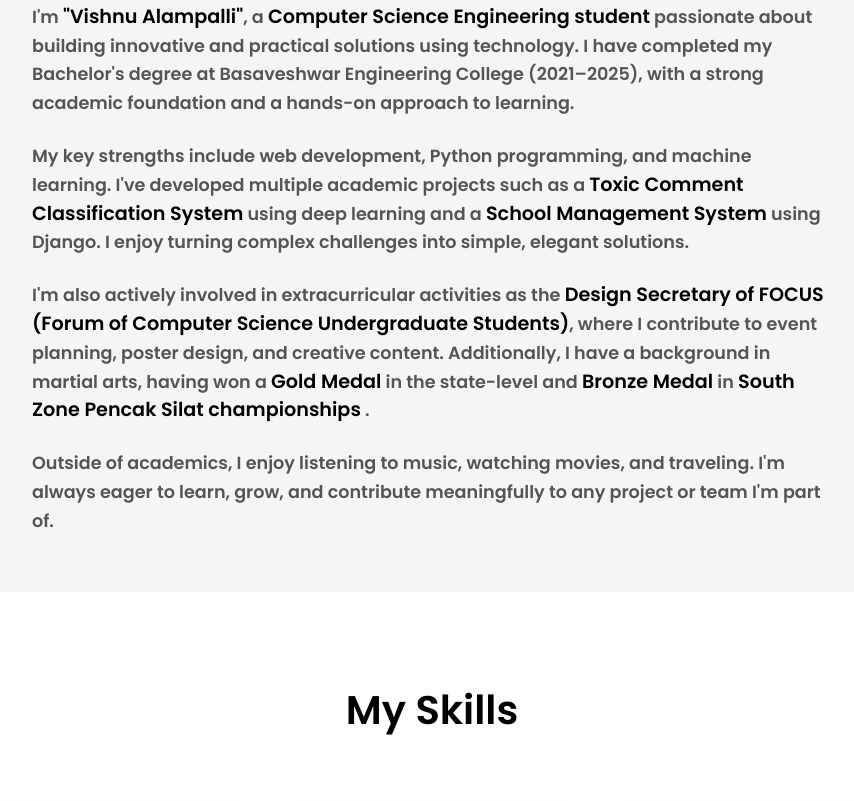
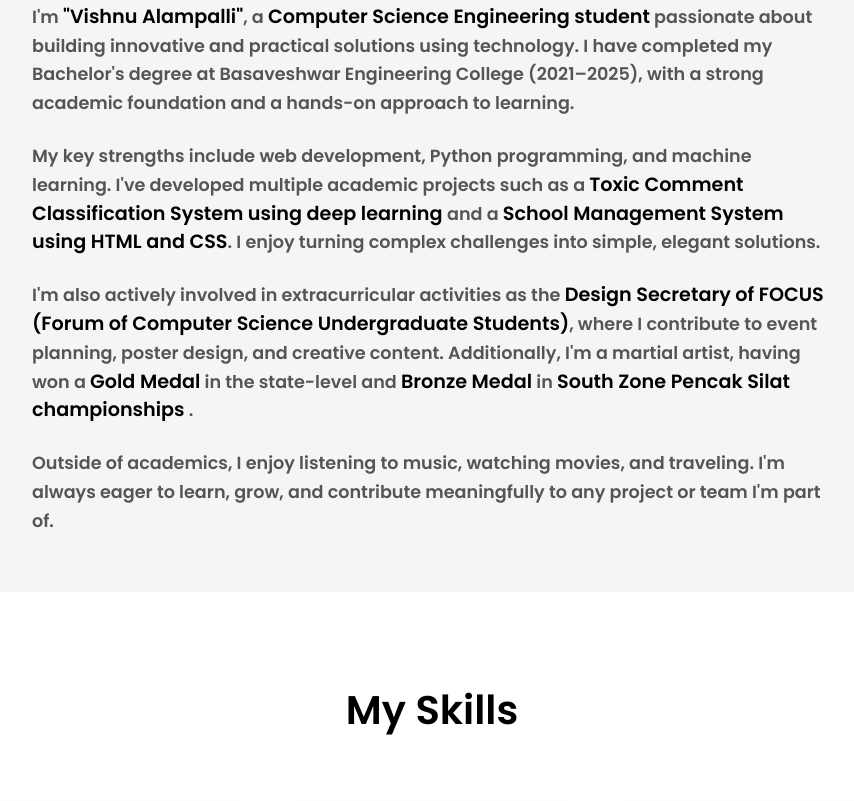
Before and after one commit to alampallivish2003/Vish-portfolio, a plain HTML site: page index.html in a window 1280 px wide. Shown: the part 820-1621 px from the top of the page, without its empty margins (208-1062 px from the left). Drawn offline with Linux system fonts and the light colour scheme.

Commit message:
index.html

```diff
--- a/index.html
+++ b/index.html
@@ -104,10 +104,13 @@
             <p>
               My key strengths include web development, Python programming, and
               machine learning. I've developed multiple academic projects such
-              as a <strong>Toxic Comment Classification System</strong> using
-              deep learning and a
-              <strong>School Management System</strong> using Django. I enjoy
-              turning complex challenges into simple, elegant solutions.
+              as a
+              <strong
+                >Toxic Comment Classification System using deep learning
+              </strong>
+              and a
+              <strong>School Management System using HTML and CSS</strong>. I
+              enjoy turning complex challenges into simple, elegant solutions.
             </p>
 
             <p>
@@ -116,9 +119,9 @@
                 >Design Secretary of FOCUS (Forum of Computer Science
                 Undergraduate Students)</strong
               >, where I contribute to event planning, poster design, and
-              creative content. Additionally, I have a background in martial
-              arts, having won a <strong>Gold Medal</strong> in the state-level
-              and <strong>Bronze Medal</strong> in
+              creative content. Additionally, I'm a martial artist, having won a
+              <strong>Gold Medal</strong> in the state-level and
+              <strong>Bronze Medal</strong> in
               <strong>South Zone Pencak Silat championships</strong> .
             </p>
             <p>
@@ -262,7 +265,6 @@
     <section id="contact">
       <div class="contact-container">
         <h2>Contact Me</h2>
-        <p>You can reach me at:</p>
 
         <div class="contact-info">
           <p>
@@ -282,7 +284,7 @@
     <!-- footer -->
     <footer>
       <div class="footer-container">
-        <p>&copy; 2025 Vishnu Alampalli. All rights reserved.</p>
+        <p>2025 Vishnu Alampalli.</p>
         <div class="footer-links">
           <a href="https://github.com/alampallivish2003" target="_blank"
             >GitHub</a
```
